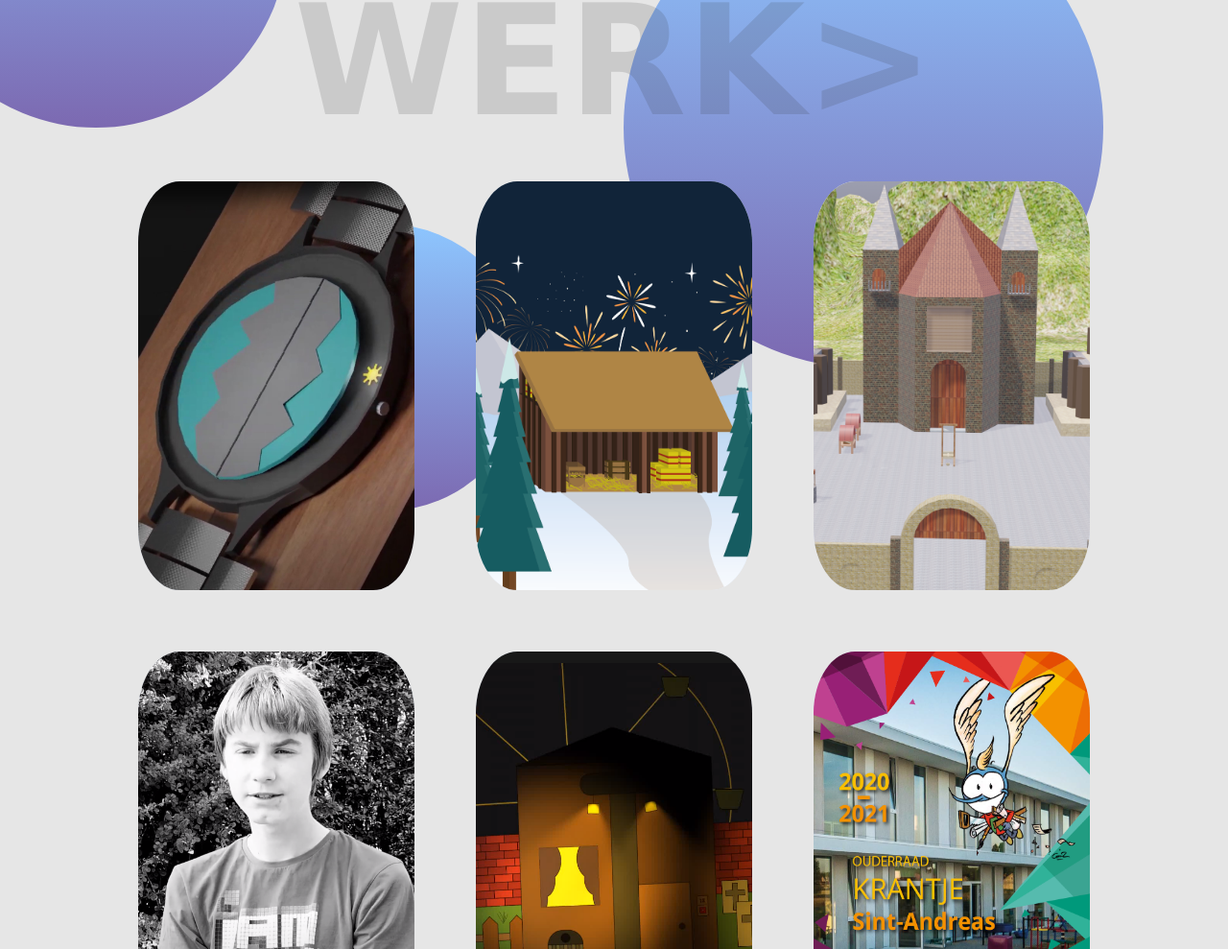
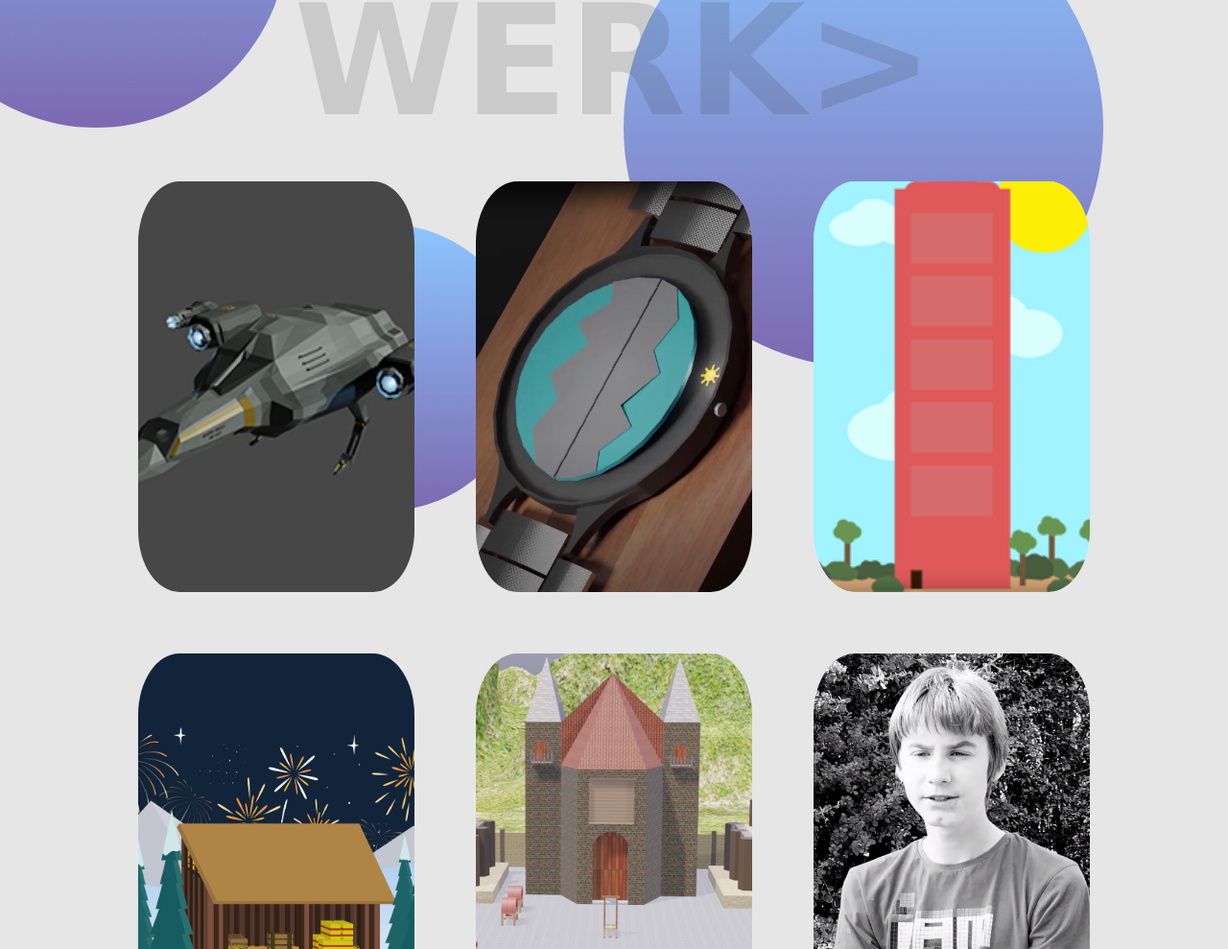
Before and after one commit to robinaerts/RobinAerts_Portfolio, a plain HTML site: page index.html in a window 1280 px wide. Shown: the part 1265-2254 px from the top of the page at 96% size. Drawn offline with nearby package versions, Linux system fonts and the light colour scheme.

Commit message:
added 2 projects

```diff
--- a/index.html
+++ b/index.html
@@ -73,6 +73,18 @@
         <div id="outer-wrapper">
           <div class="all-project-container">
             <div class="project">
+              <a href="https://youtu.be/A3IR4fxCIPg" target="_blank"
+                ><img class="project-img" src="images/spaceship.png" alt=""
+              /></a>
+              <div class="project-explanation">
+                <h2 class="project-title">Spaceship lift off</h2>
+                <p class="project-description">
+                  3D Ruimteschip, model & animatie
+                </p>
+                <a class="project-link" href="#">Bekijk project:</a>
+              </div>
+            </div>
+            <div class="project">
               <a
                 href="https://www.youtube.com/watch?v=D9y3a8s8Z0M"
                 target="_blank"
@@ -82,6 +94,18 @@
                 <h2 class="project-title">Horloge</h2>
                 <p class="project-description">
                   Product reclame: Verzonnen horloge concept.
+                </p>
+                <a class="project-link" href="#">Bekijk project:</a>
+              </div>
+            </div>
+            <div class="project">
+              <a href="https://youtu.be/sq8Ck4dl1bk" target="_blank"
+                ><img class="project-img" src="images/appartement.png" alt=""
+              /></a>
+              <div class="project-explanation">
+                <h2 class="project-title">Appartement</h2>
+                <p class="project-description">
+                  Groot appartementsgebouw met allerlei functies.
                 </p>
                 <a class="project-link" href="#">Bekijk project:</a>
               </div>
```
Also changed, not shown: images/appartement.png (added), images/spaceship.png (added).
